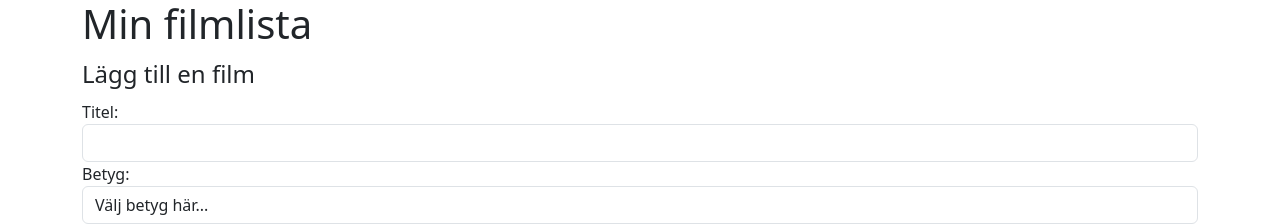
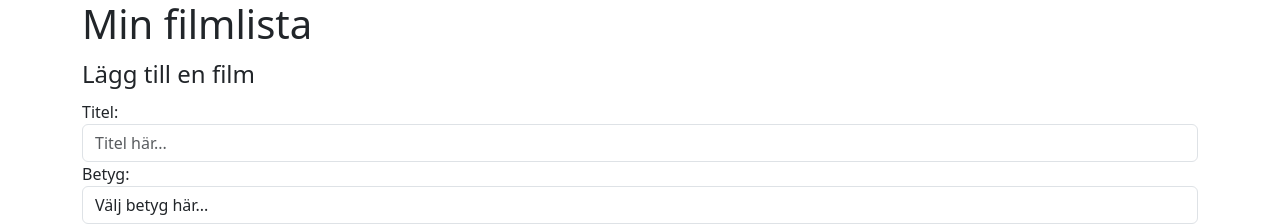
Before and after one commit to arissa93/filmlist, a Next.js app in the folder film-list/: page / in a window 1280 px wide. Shown: the top 224 px of the page. Built offline with nearby package versions, Linux system fonts and the light colour scheme.

Commit message:
placeholder text for title

```diff
--- a/film-list/src/app/components/form.js
+++ b/film-list/src/app/components/form.js
@@ -4,7 +4,7 @@ import { useState } from 'react';
 
 export default function AddMovieForm({ addMovie }) {
     const [title, setTitle] = useState('');
-    const [rating, setRating] = useState('0')
+    const [rating, setRating] = useState('0');
 
     const handleTitle = function (e) {
         setTitle(e.target.value);
@@ -39,7 +39,7 @@ export default function AddMovieForm({ addMovie }) {
                 <legend>Lägg till en film</legend>
 
                 <label htmlFor="title-field">Titel:</label>
-                <input type="text" className="form-control" value={title} onChange={handleTitle}></input>
+                <input type="text" className="form-control" placeholder="Titel här..." value={title} onChange={handleTitle}></input>
 
                 <label htmlFor="rating-field">Betyg:</label>
 
```
